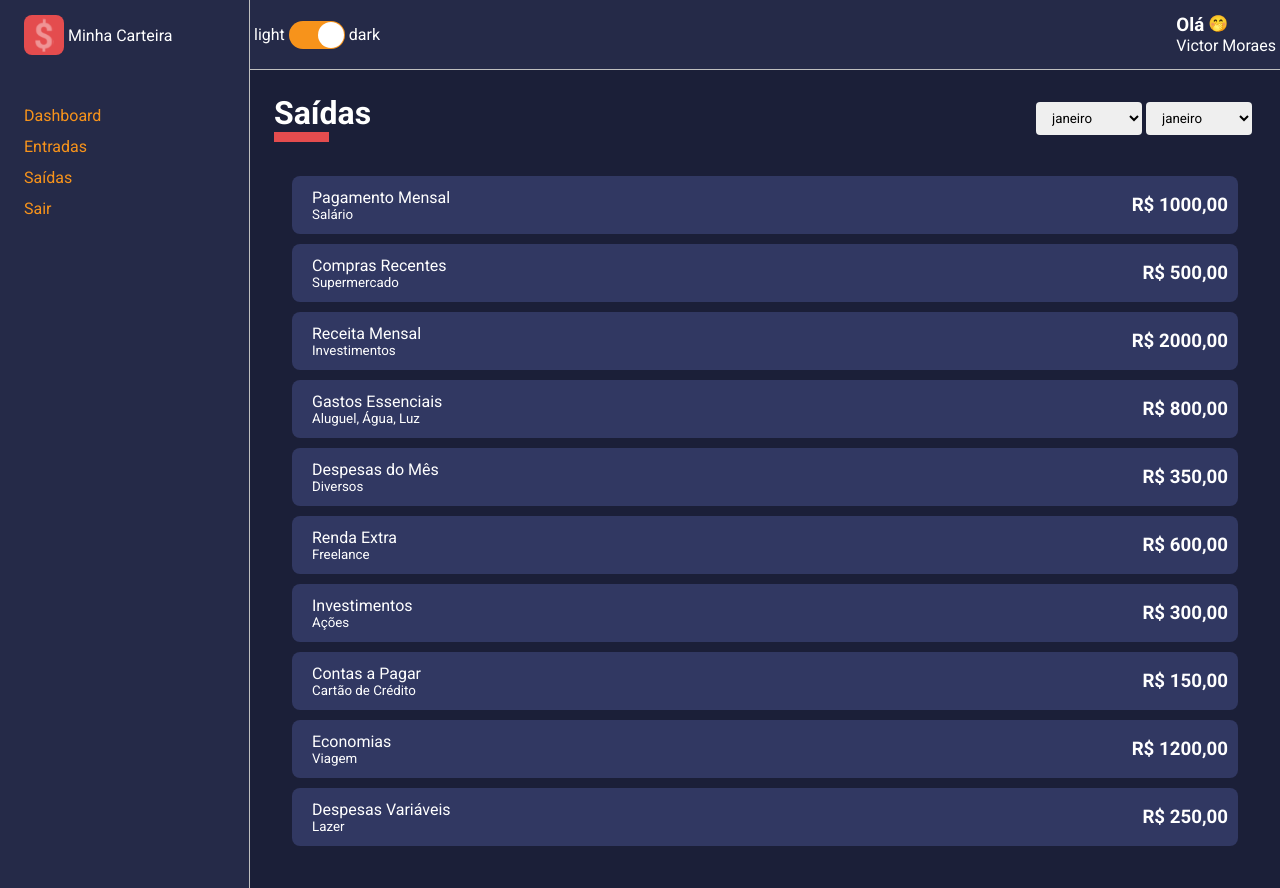
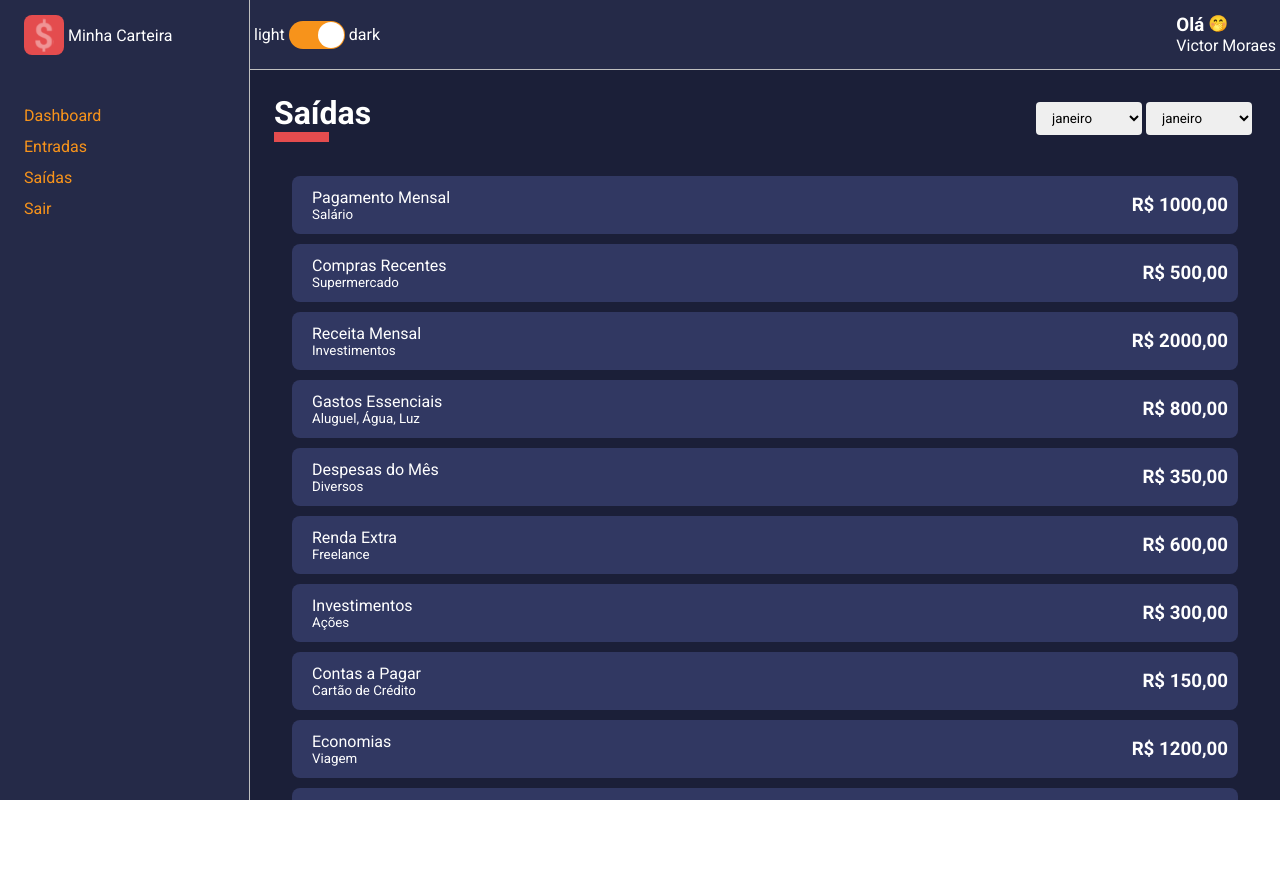
Before and after one commit to moraesvictor/my-wallet, a React (Create React App) app: page / in a window 1280 px wide. After the commit the page ends 800 px from the top, so only its background shows below. Built offline with nearby package versions, Linux system fonts and the light colour scheme.

Commit message:
chore: content scrollbar style

```diff
--- a/src/components/Content/Content.styles.ts
+++ b/src/components/Content/Content.styles.ts
@@ -1,11 +1,34 @@
 import styled, { css } from "styled-components";
 
-const getBackgroundColor = () => css`${({ theme })=> theme.color.primary}`;
-const getFontColor = () => css`${({ theme }) => theme.color.white}`;
+const getBackgroundColor = () =>
+  css`
+    ${({ theme }) => theme.color.primary}
+  `;
+const getFontColor = () =>
+  css`
+    ${({ theme }) => theme.color.white}
+  `;
 
 export const Wrapper = styled.div`
-grid-area: CT;
-color: ${getFontColor};
-background-color: ${getBackgroundColor};
-padding: 16px;
+  grid-area: CT;
+  color: ${getFontColor};
+  background-color: ${getBackgroundColor};
+  padding: 16px;
+
+  height: calc(100vh - 70px);
+  overflow-y: scroll;
+
+  ::-webkit-scrollbar {
+    width: 10px;
+  }
+
+  ::-webkit-scrollbar-thumb {
+    background-color: ${(props) => props.theme.color.secondary};
+    border-radius: 10px;
+  }
+
+  ::-webkit-scrollbar-track {
+    background-color: ${(props) => props.theme.color.tertiary};
+    border-radius: 10px;
+  }
 `;
--- a/src/components/Layout/Layout.styles.ts
+++ b/src/components/Layout/Layout.styles.ts
@@ -12,8 +12,12 @@
   grid-template-rows: 70px auto;
 
   grid-template-areas:
-  'AS MH'
-  'AS CT';
+    "AS MH"
+    "AS CT";
 
   height: 100vh;
+
+  ::-webkit-scrollbar {
+    width: 10px;
+  }
 `;
```
